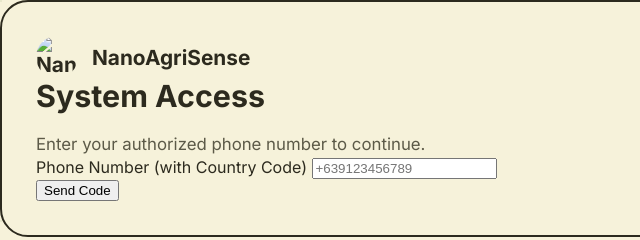
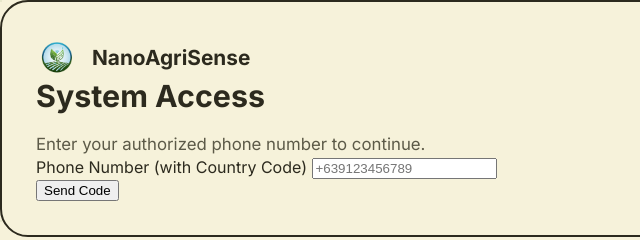
Before and after one commit to JBtzn/nanoagrisense-bridge, a plain HTML site: page front-end/UPDATED NOTIF PANEL/login.html in a window 1280 px wide. Shown: the top 240 px of the page, 0-640 px from the left. Drawn offline with Linux system fonts and the light colour scheme; no server answers.

Commit message:
Fixed the logo in the login

```diff
--- a/front-end/UPDATED NOTIF PANEL/login.html
+++ b/front-end/UPDATED NOTIF PANEL/login.html
@@ -12,7 +12,7 @@
 
   <div class="panel login-panel">
     <div class="brand login-brand">
-      <img src="logo.png" alt="NanoAgriSense logo" class="brand-mark">
+      <img src="assets/logo.png" alt="NanoAgriSense logo" class="brand-mark">
       NanoAgriSense
     </div>
 
```
